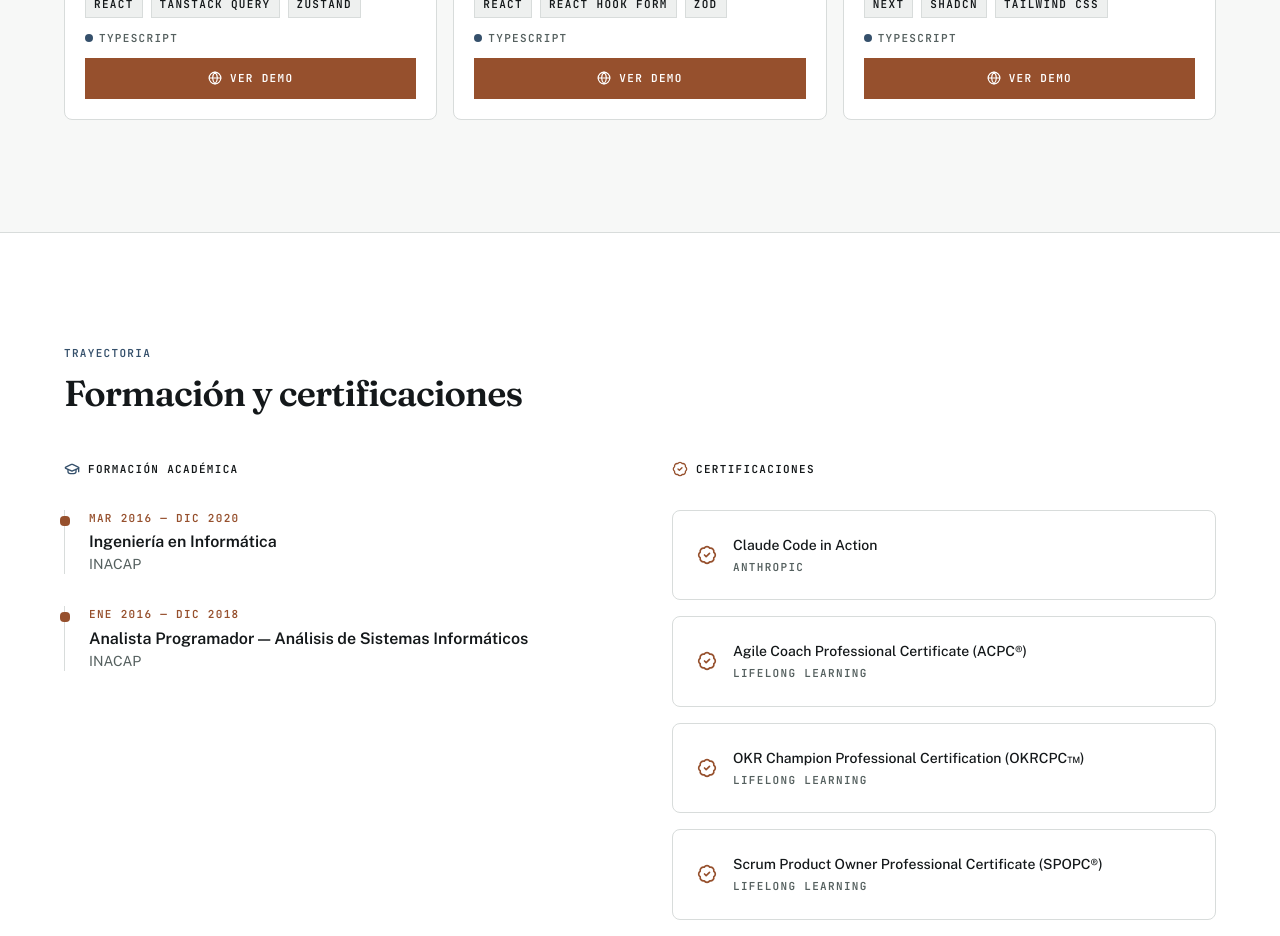
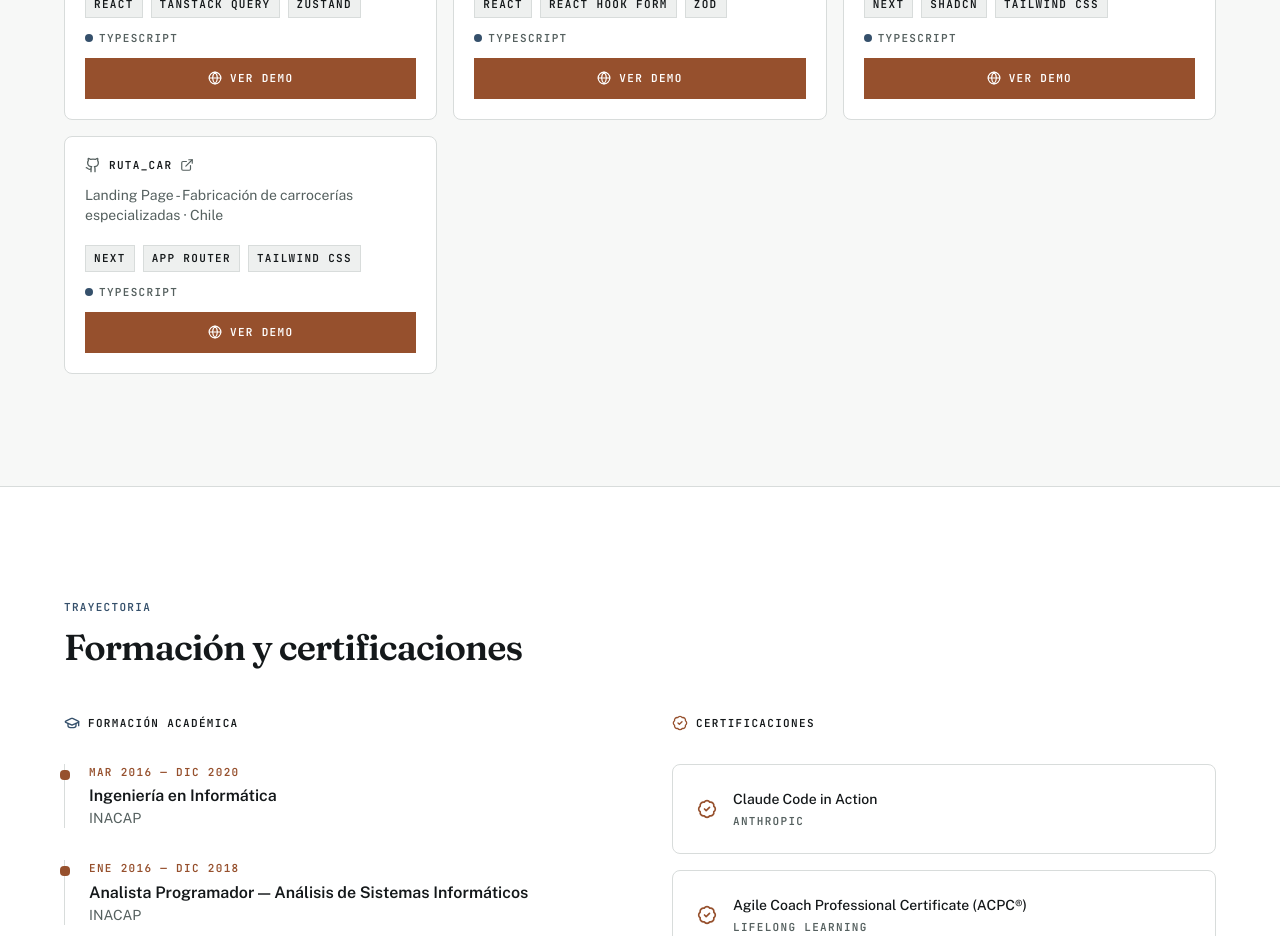
Before and after one commit to aicreationcl/portafolio_spa_2026, a Next.js app: page / in a window 1280 px wide. Shown: the part 6460-7396 px from the top of the page. Built offline with nearby package versions, Linux system fonts and the light colour scheme; no server answers.

Commit message:
se agrega rutacar landing

```diff
--- a/content/github-projects.ts
+++ b/content/github-projects.ts
@@ -31,4 +31,14 @@ export const githubProjects: GithubProject[] = [
     tech: ["Next", "Shadcn", "Tailwind CSS","MongoDB", "MercadoPago","WebSocket"],
     language: { name: "TypeScript", colorClass: "bg-primary" },
   },
+   {
+    id: "ruta-car",
+    name: "ruta_car",
+    description:
+      "Landing Page - Fabricación de carrocerías especializadas · Chile",
+    url: "https://github.com/aicreationcl/rutacar_landing_new",
+    demoUrl: "https://rutacarlandingnew-production.up.railway.app/",
+    tech: ["Next", "App Router", "Tailwind CSS", "SEO" ],
+    language: { name: "TypeScript", colorClass: "bg-primary" },
+  },
 ];
```
